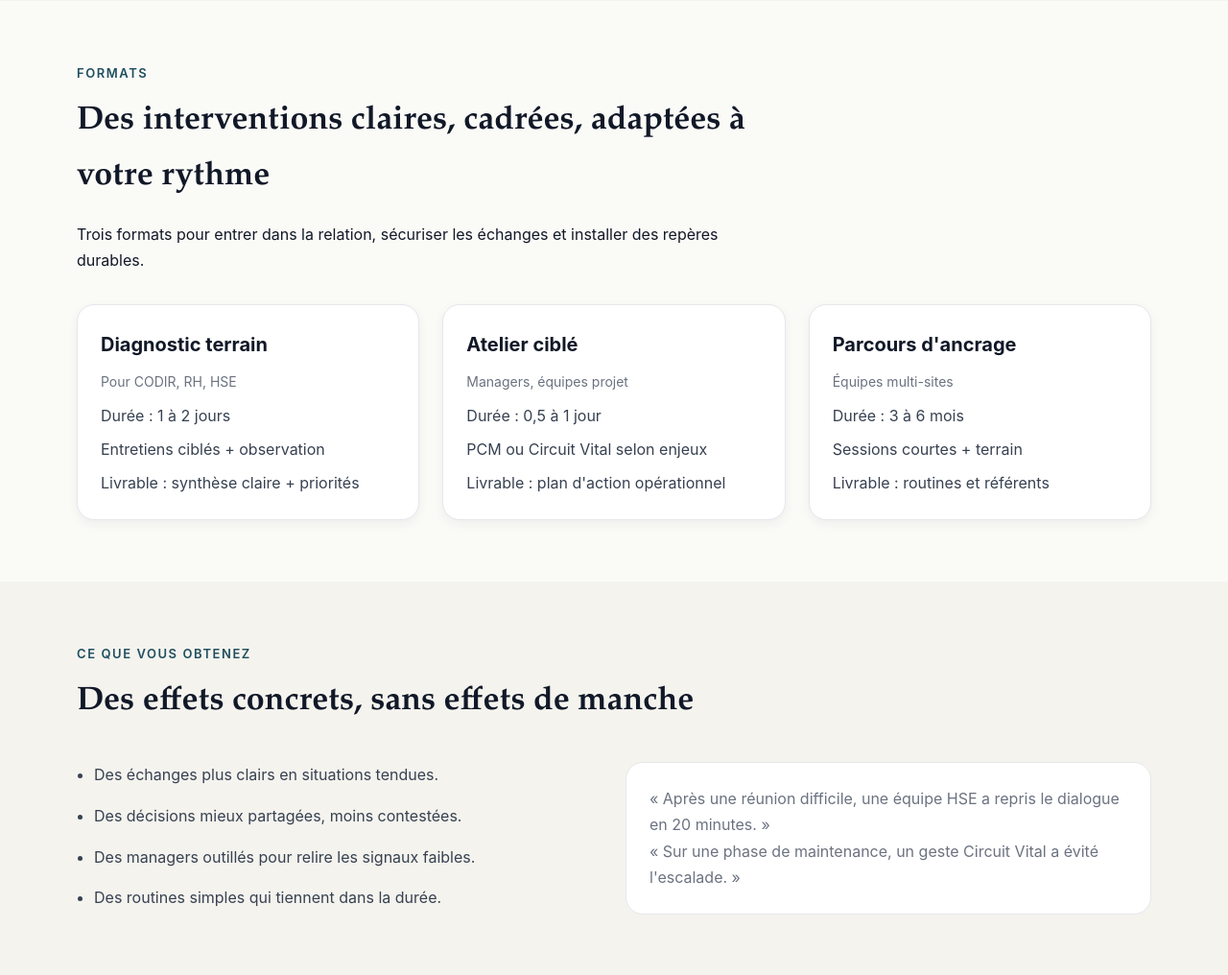
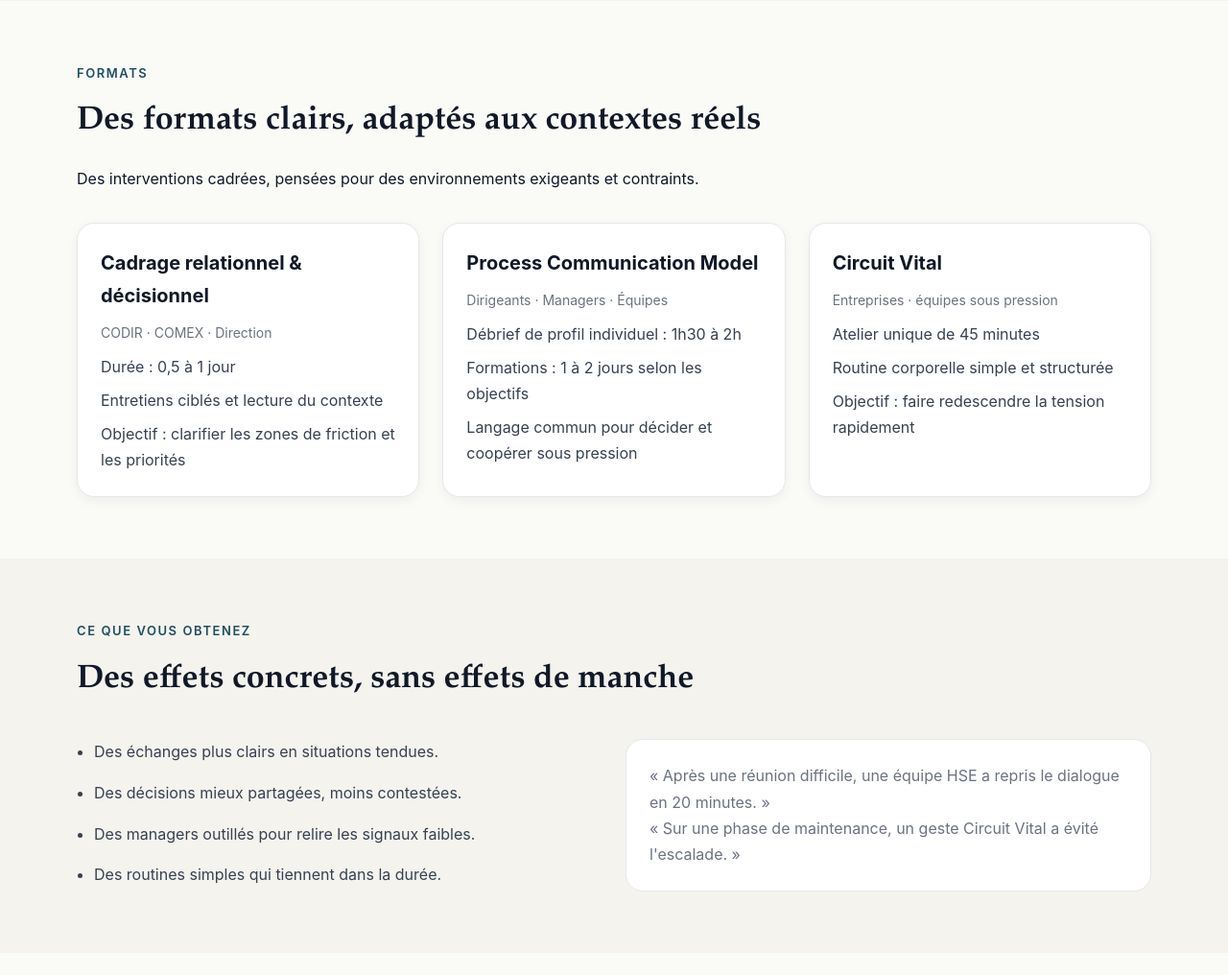
Before and after one commit to GLortet/gilleslortet, a Flask app: page / in a window 1280 px wide. Shown: the part 1532-2548 px from the top of the page at 96% size. Run offline with Flask 3, Linux system fonts and the light colour scheme.

Commit message:
Fix home formats to reflect real offerings
Align home page formats with actual PCM and Circuit Vital offerings

```diff
--- a/templates/home.html
+++ b/templates/home.html
@@ -66,37 +66,42 @@
     <div class="container">
         <div class="section-header flow measure">
             <p class="eyebrow">Formats</p>
-            <h2>Des interventions claires, cadrées, adaptées à votre rythme</h2>
-            <p>Trois formats pour entrer dans la relation, sécuriser les échanges et installer des repères durables.</p>
+            <h2>Des formats clairs, adaptés aux contextes réels</h2>
+            <p>Des interventions cadrées, pensées pour des environnements exigeants et contraints.</p>
         </div>
+
         <div class="cards format-grid">
+
             <article class="card reveal">
-                <h3>Diagnostic terrain</h3>
-                <p class="card-meta">Pour CODIR, RH, HSE</p>
+                <h3>Cadrage relationnel & décisionnel</h3>
+                <p class="card-meta">CODIR · COMEX · Direction</p>
                 <ul>
-                    <li>Durée : 1 à 2 jours</li>
-                    <li>Entretiens ciblés + observation</li>
-                    <li>Livrable : synthèse claire + priorités</li>
+                    <li>Durée : 0,5 à 1 jour</li>
+                    <li>Entretiens ciblés et lecture du contexte</li>
+                    <li>Objectif : clarifier les zones de friction et les priorités</li>
                 </ul>
             </article>
+
             <article class="card reveal">
-                <h3>Atelier ciblé</h3>
-                <p class="card-meta">Managers, équipes projet</p>
+                <h3>Process Communication Model</h3>
+                <p class="card-meta">Dirigeants · Managers · Équipes</p>
                 <ul>
-                    <li>Durée : 0,5 à 1 jour</li>
-                    <li>PCM ou Circuit Vital selon enjeux</li>
-                    <li>Livrable : plan d'action opérationnel</li>
+                    <li>Débrief de profil individuel : 1h30 à 2h</li>
+                    <li>Formations : 1 à 2 jours selon les objectifs</li>
+                    <li>Langage commun pour décider et coopérer sous pression</li>
                 </ul>
             </article>
+
             <article class="card reveal">
-                <h3>Parcours d'ancrage</h3>
-                <p class="card-meta">Équipes multi-sites</p>
+                <h3>Circuit Vital</h3>
+                <p class="card-meta">Entreprises · équipes sous pression</p>
                 <ul>
-                    <li>Durée : 3 à 6 mois</li>
-                    <li>Sessions courtes + terrain</li>
-                    <li>Livrable : routines et référents</li>
+                    <li>Atelier unique de 45 minutes</li>
+                    <li>Routine corporelle simple et structurée</li>
+                    <li>Objectif : faire redescendre la tension rapidement</li>
                 </ul>
             </article>
+
         </div>
     </div>
 </section>
```
